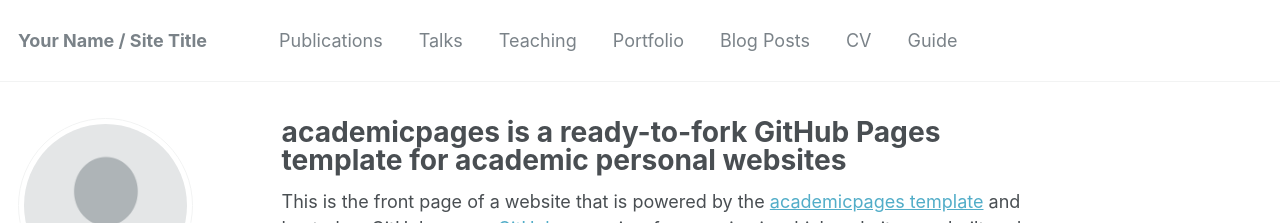
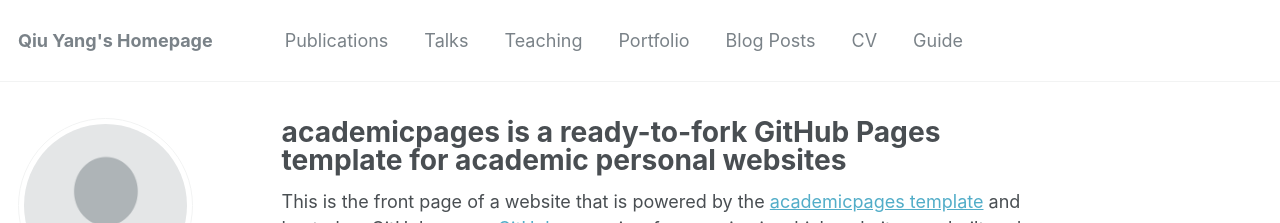
Before and after one commit to qiuyang50/qiuyang50.github.io, a Jekyll site: the page built from _pages/about.md, in a window 1280 px wide and 900 px high. Shown: the top 223 px of the window. Built offline with Jekyll 4.4.1, drawn with Linux system fonts in a browser that asks for light colours; some web fonts are replaced.

Commit message:
Update _config.yml

```diff
--- a/_config.yml
+++ b/_config.yml
@@ -7,7 +7,7 @@
 
 # Site Settings
 locale                   : "en-US"
-title                    : "Your Name / Site Title"
+title                    : "Qiu Yang's Homepage"
 title_separator          : "-"
 name                     : &name "Your Name"
 description              : &description "personal description"
```
